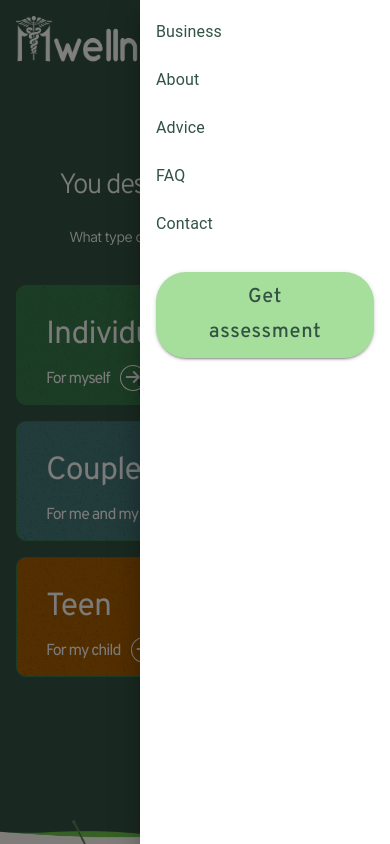
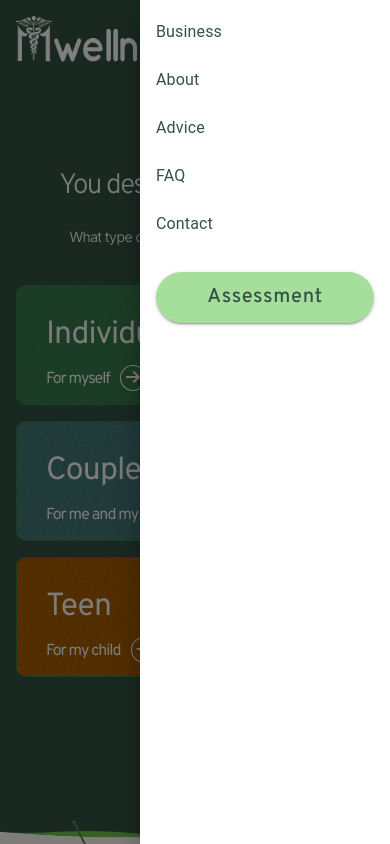
Before and after one commit to KaushalS1911/m_wellness_fe, a React (Create React App) app: page / in a window 390 px wide. Both pictures are taken after a click on the button 354 px from the left and 44 px from the top of the page. Shown: the top 844 px of the page. Built offline with nearby package versions, Linux system fonts and the light colour scheme.

Commit message:
assessment changes in the header

```diff
--- a/src/components/global/Header.js
+++ b/src/components/global/Header.js
@@ -163,7 +163,7 @@ function Header(props) {
                                     },
                                 }}
                             >
-                                Get assessment
+                                Assessment
                             </Button>
                         </NavLink>
                     </ListItem>
```
